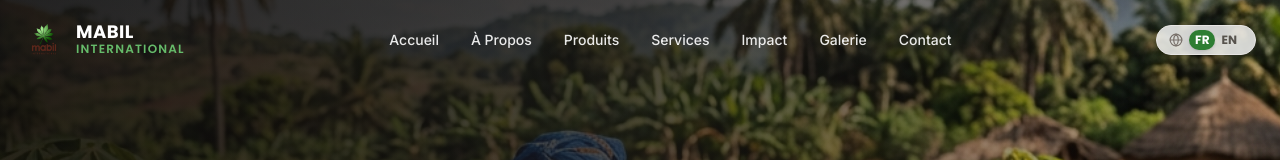
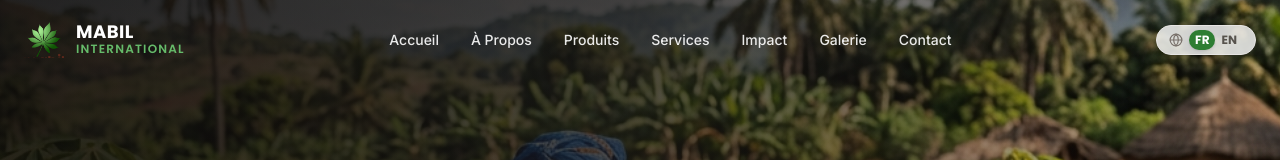
Before and after one commit to ynyonato/mabil-intl, a Next.js app: page / in a window 1280 px wide. Shown: the top 160 px of the page. Built offline with nearby package versions, Linux system fonts and the light colour scheme.

Commit message:
design: programmatically split Mabil logo into icon and full logo to optimize Navbar/Footer layout

```diff
--- a/src/components/ui/Footer.tsx
+++ b/src/components/ui/Footer.tsx
@@ -62,7 +62,7 @@ export default function Footer({ currentLang }: FooterProps) {
           <div className="flex items-center gap-3 cursor-pointer" onClick={scrollToTop}>
             <div className="relative w-10 h-10 overflow-hidden bg-white rounded-full p-1">
               <Image
-                src="/images/logo.png"
+                src="/images/logo_icon.png"
                 alt="Mabil International Logo"
                 fill
                 className="object-contain p-1"
--- a/src/components/ui/Navbar.tsx
+++ b/src/components/ui/Navbar.tsx
@@ -71,7 +71,7 @@ export default function Navbar({ currentLang, onLanguageChange }: NavbarProps) {
         >
           <div className="relative w-10 h-10 overflow-hidden">
             <Image
-              src="/images/logo.png"
+              src="/images/logo_icon.png"
               alt="Mabil International Logo"
               fill
               className="object-contain"
```
Also changed, not shown: public/images/logo.png, public/images/logo_icon.png (added).
